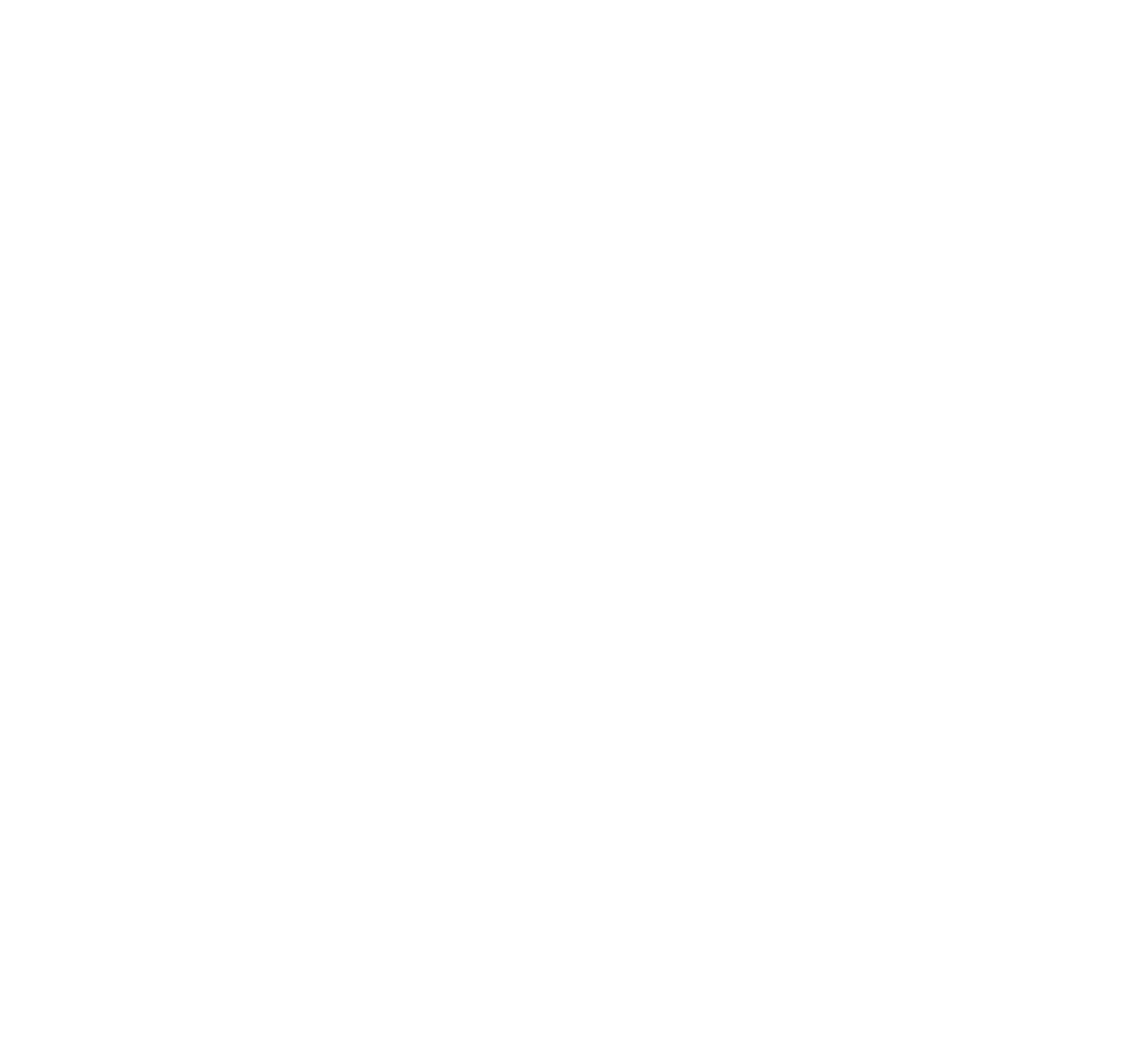
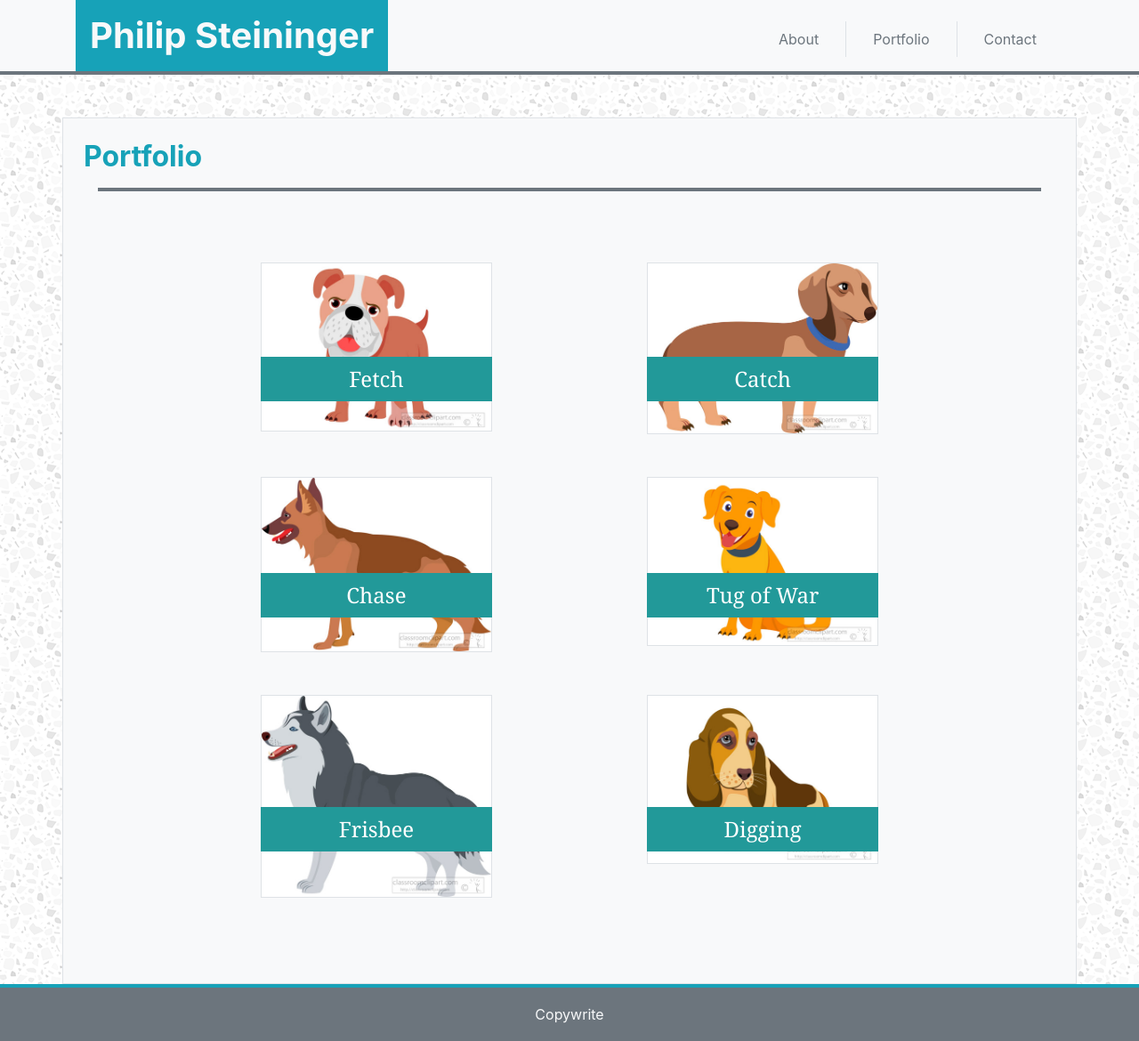
Before and after one commit to pjsteininger/Bootstrap-Portfolio, a plain HTML site: page portfolio.html in a window 1280 px wide. Shown: the whole page at 89% size. Before the commit the page ends 800 px from the top, so only its background shows below. Drawn offline with nearby package versions, Linux system fonts and the light colour scheme.

Commit message:
portfolio and contact updated

```diff
--- a/assets/css/style.css
+++ b/assets/css/style.css
@@ -18,3 +18,16 @@ body {
     height: 60px;
     line-height: 60px;
 }
+.portfolioImageLink {
+    top: 55%;
+    left: 0;
+    width: 100%;
+    position: absolute;
+    background-color: #299;
+    color: white;
+    font-size: 24px;
+    font-family: Georgia, 'Times New Roman', Times, serif;
+    line-height: 50px;
+    text-decoration: none;
+    text-align: center;
+}
--- a/contact.html
+++ b/contact.html
@@ -0,0 +1,87 @@
+<!DOCTYPE html>
+<html>
+
+<head>
+    <meta charset="utf-8" />
+    <meta http-equiv="X-UA-Compatible" content="IE=edge">
+    <title>Contact | Philip Steininger</title>
+    <meta name="viewport" content="width=device-width, initial-scale=1">
+    <link rel="stylesheet" type="text/css" media="screen" href="assets/css/reset.css" />
+    <link rel="stylesheet" href="https://stackpath.bootstrapcdn.com/bootstrap/4.1.1/css/bootstrap.min.css" integrity="sha384-WskhaSGFgHYWDcbwN70/dfYBj47jz9qbsMId/iRN3ewGhXQFZCSftd1LZCfmhktB"
+        crossorigin="anonymous">
+    <link rel="stylesheet" type="text/css" href="assets/css/style.css">
+</head>
+
+<body>
+    <div class="bg-light">
+        <div class="container">
+            <div class="row">
+                <div class="col-sm-8">
+                    <h1 class="bg-info text-light font-weight-bold d-inline-block p-3 mb-0">Philip Steininger</h1>
+                </div>
+                <div class="col-sm-4 pt-4">
+                    <ul class="nav nav-fill">
+                        <li class="nav-item ">
+                            <a class="nav-link active border-right text-secondary" href="index.html">About</a>
+                        </li>
+                        <li class="nav-item">
+                            <a class="nav-link border-right text-secondary" href="portfolio.html">Portfolio</a>
+                        </li>
+                        <li class="nav-item">
+                            <a class="nav-link text-secondary" href="contact.html">Contact</a>
+                        </li>
+                    </ul>
+                </div>
+            </div>
+        </div>
+    </div>
+
+
+    <div class="row bg-secondary pt-1 m-0"></div>
+    <div class="container">
+        <div class="row border pt-3 mt-5 bg-light">
+            <div class="col-sm-12">
+                <div class="row">
+                    <div class="col-sm-12">
+                        <h2 class="text-info font-weight-bold p-2">Contact</h2>
+                    </div>
+                </div>
+                <div class="row bg-secondary pt-1 mx-4"></div>
+                <div class="row p-5">
+                    <div class="col-sm-12 pt-2">
+                        <form class="text-muted">
+                            <div class="form-group">
+                                <label class="h5">Name</label>
+                                <input class="form-control" type="text" placeholder="Your Name">
+                            </div>
+                            <div class="form-group">
+                                <label class="h5">Email</label>
+                                <input class="form-control" type="text" placeholder="example@gmail.com">
+                            </div>
+                            <div class="form-group">
+                                <label class="h5">Message</label>
+                                <textarea class="form-control" type="text" value=""></textarea>
+                            </div>
+                            <input class="btn btn-info" type="submit" value="Submit">
+
+                        </form>
+                    </div>
+                </div>
+            </div>
+        </div>
+    </div>
+
+    <footer class="footer">
+        <div class="containter bg-info pt-1 m-0">
+            <div class="row bg-secondary p-0 m-0">
+                <div class="col-sm-12 center-block text-center p-0 m-0">
+                    <span class="text-light">Copywrite</span>
+                </div>
+            </div>
+        </div>
+    </footer>
+
+
+</body>
+
+</html>
--- a/portfolio.html
+++ b/portfolio.html
@@ -0,0 +1,119 @@
+<!DOCTYPE html>
+<html>
+
+<head>
+    <meta charset="utf-8" />
+    <meta http-equiv="X-UA-Compatible" content="IE=edge">
+    <title>Portfolio | Philip Steininger</title>
+    <meta name="viewport" content="width=device-width, initial-scale=1">
+    <link rel="stylesheet" type="text/css" media="screen" href="assets/css/reset.css" />
+    <link rel="stylesheet" href="https://stackpath.bootstrapcdn.com/bootstrap/4.1.1/css/bootstrap.min.css" integrity="sha384-WskhaSGFgHYWDcbwN70/dfYBj47jz9qbsMId/iRN3ewGhXQFZCSftd1LZCfmhktB"
+        crossorigin="anonymous">
+    <link rel="stylesheet" type="text/css" href="assets/css/style.css">
+</head>
+
+<body>
+    <div class="bg-light">
+        <div class="container">
+            <div class="row">
+                <div class="col-sm-8">
+                    <h1 class="bg-info text-light font-weight-bold d-inline-block p-3 mb-0">Philip Steininger</h1>
+                </div>
+                <div class="col-sm-4 pt-4">
+                    <ul class="nav nav-fill">
+                        <li class="nav-item ">
+                            <a class="nav-link active border-right text-secondary" href="index.html">About</a>
+                        </li>
+                        <li class="nav-item">
+                            <a class="nav-link border-right text-secondary" href="portfolio.html">Portfolio</a>
+                        </li>
+                        <li class="nav-item">
+                            <a class="nav-link text-secondary" href="contact.html">Contact</a>
+                        </li>
+                    </ul>
+                </div>
+            </div>
+        </div>
+    </div>
+
+
+    <div class="row bg-secondary pt-1 m-0"></div>
+    <div class="container">
+        <div class="row border pt-3 mt-5 bg-light">
+            <div class="col-sm-12">
+                <div class="row">
+                    <div class="col-sm-12">
+                        <h2 class="text-info font-weight-bold p-2">Portfolio</h2>
+                    </div>
+                </div>
+                <div class="row bg-secondary pt-1 mx-4"></div>
+                <div class="row p-5">
+                    <div class="col-sm-12 pt-2">
+                        <div class="row mt-4">
+                            <div class="col-sm-2"></div>
+                            <div class="col-sm-3 mb-5 p-0">
+                                <a class="portfolioImageLink" href="#">Fetch</a>
+                                <a href="#">
+                                    <img class="img-fluid border portfolioImage" alt="porfolio picture" src="assets/images/bulldog-clipart-617.jpg">
+                                </a>
+                            </div>
+                            <div class="col-sm-2"></div>
+                            <div class="col-sm-3 mb-5 p-0">
+                                <a class="portfolioImageLink" href="#">Catch</a>
+                                <a href="#">
+                                    <img class="img-fluid border portfolioImage" alt="porfolio picture" src="assets/images/dachshund-clipart-1-617.jpg">
+                                </a>
+                            </div>
+                        </div>
+                        <div class="row">
+                            <div class="col-sm-2"></div>
+                            <div class="col-sm-3 mb-5 p-0">
+                                <a class="portfolioImageLink" href="#">Chase</a>
+                                <a href="#">
+                                    <img class="img-fluid border portfolioImage" alt="porfolio picture" src="assets/images/german-shepherd-clipart-617.jpg">
+                                </a>
+                            </div>
+                            <div class="col-sm-2"></div>
+                            <div class="col-sm-3 mb-5 p-0">
+                                <a class="portfolioImageLink" href="#">Tug of War</a>
+                                <a href="#">
+                                    <img class="img-fluid border portfolioImage" alt="porfolio picture" src="assets/images/golden-retriever-clipart-617.jpg">
+                                </a>
+                            </div>
+                        </div>
+                        <div class="row">
+                            <div class="col-sm-2"></div>
+                            <div class="col-sm-3 mb-5 p-0">
+                                <a class="portfolioImageLink" href="#">Frisbee</a>
+                                <a href="#">
+                                    <img class="img-fluid border portfolioImage" alt="porfolio picture" src="assets/images/siberian-husky-clipart-617.jpg">
+                                </a>
+                            </div>
+                            <div class="col-sm-2"></div>
+                            <div class="col-sm-3 mb-5 p-0">
+                                <a class="portfolioImageLink" href="#">Digging</a>
+                                <a href="#">
+                                    <img class="img-fluid border portfolioImage" alt="porfolio picture" src="assets/images/basset-hound-clipart-617.jpg">
+                                </a>
+                            </div>
+                        </div>
+                    </div>
+                </div>
+            </div>
+        </div>
+    </div>
+
+    <footer class="footer">
+        <div class="containter bg-info pt-1 m-0">
+            <div class="row bg-secondary p-0 m-0">
+                <div class="col-sm-12 center-block text-center p-0 m-0">
+                    <span class="text-light">Copywrite</span>
+                </div>
+            </div>
+        </div>
+    </footer>
+
+
+</body>
+
+</html>
```
Also changed, not shown: index.html (+1 -1 lines).
